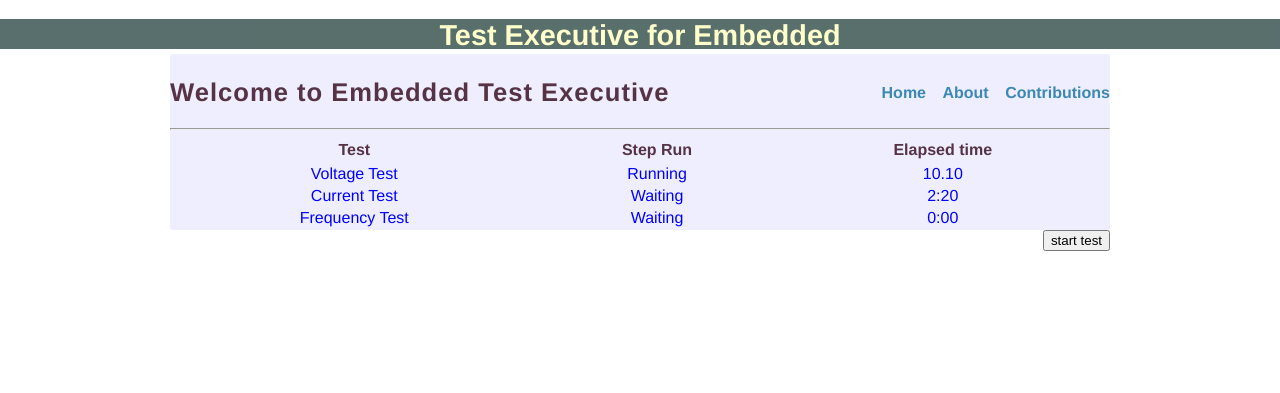
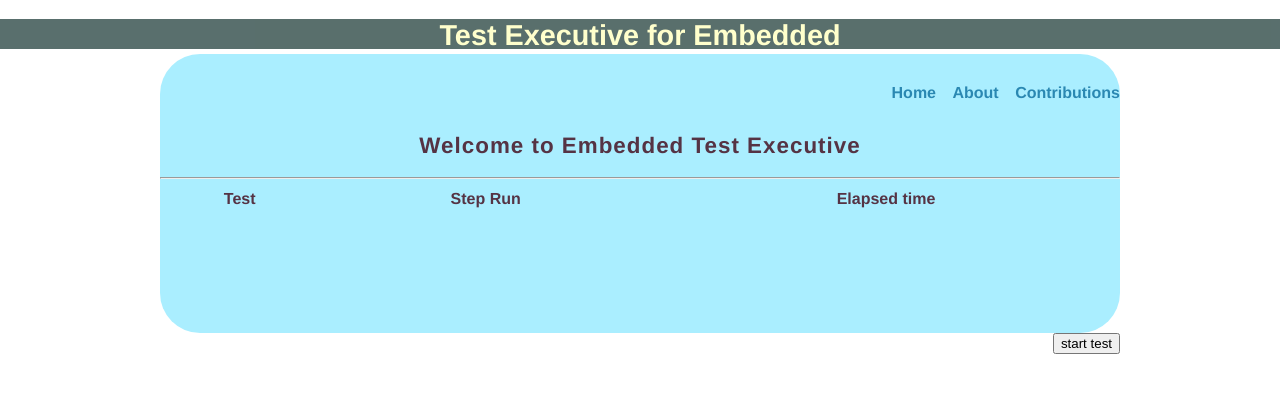
Before and after one commit to vickmiranda/web_template, a Flask app: page / in a window 1280 px wide. Shown: the top 393 px of the page. Run offline with Flask 2, Linux system fonts and the light colour scheme; lists and menus that the app fills with data are empty; parts of the project's set-up code (start-up, migrations or seed data) failed here and were passed over.

Commit message:
Include test cfg and load them at startup

```diff
--- a/routes.py
+++ b/routes.py
@@ -1,11 +1,10 @@
+from Tests.plan import Plan
 from flask import Flask, render_template, request, url_for
 
 app = Flask(__name__)
-test_step = ["Voltage Test", "Current Test", "Frequency Test"]
-test_state =["Running", "Waiting", "Waiting"]
-test_time = ["10.10", "2:20", "0:00"]
-
-
+test_step = []
+test_state = []
+test_time = []
 
 # Using place holders to pass items to html
 @app.route('/', methods=['GET', 'POST'])
@@ -28,4 +27,9 @@ def contributions():
     return render_template('contributions.html')
 
 if __name__ == '__main__':
+    # Load test plan
+    my_plan = Plan()
+    my_plan.read()
+    test_step = my_plan.plan
+    print test_step
     app.run(debug=True)
--- a/static/css/main.css
+++ b/static/css/main.css
@@ -30,21 +30,21 @@ header h1.logo:hover {
  */
 
 .container {
-  width: 940px;
+  width: 960px;
   margin: 0 auto;
 }
 
 div.jumbo {
-  padding: 2px 0 0px 0;
-  background-color: #eeeeff;
-  -webkit-border-radius: 3px;
-     -moz-border-radius: 3px;
-          border-radius: 3px;
+  padding: 60px 0 0px 0;
+  background-color: #aaeeff;
+  -webkit-border-radius: 40px;
+     -moz-border-radius: 40px;
+          border-radius: 40px;
 }
 
 h2 {
-  font-size: 1.6em;
-  text-align: left;
+  font-size: 1.4em;
+  text-align: center;
   letter-spacing: 1px;
 }
 
--- a/templates/home.html
+++ b/templates/home.html
@@ -11,7 +11,7 @@
      <th> Elapsed time</th>
   </tr>
   <tr>
-      {% for n in range(3) %}
+      {% for n in range(30) %}
       <tr>
          <td>{{steps[n]}}</td>
          <td>{{status[n]}}</td>
```
Also changed, not shown: Tests/my_plan.cfg (+9 -9 lines), Tests/plan.py (+1 -1 lines), Tests/__init__.py (added), 2 other files.
